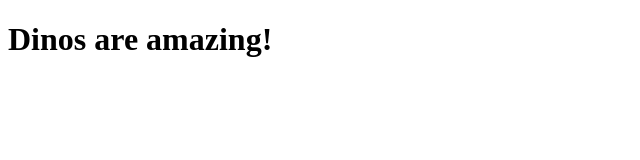
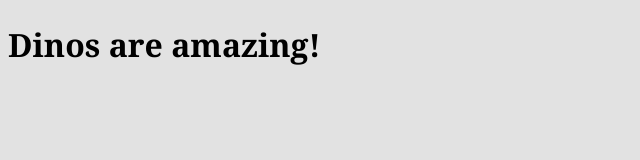
Before and after one commit to pipeclap/intro-to-github, a plain HTML site: page index.html in a window 1280 px wide. Shown: the whole page, without its empty margins (0-640 px from the left). Drawn offline with Linux system fonts and the light colour scheme.

Commit message:
Added css

```diff
--- /dev/null
+++ b/css/general.css
@@ -0,0 +1,5 @@
+@charset "UTF-8";
+html{
+	background-color: #e2e2e2;
+	font: normal 100%/1.5 Georgia,serif;
+}/* CSS Document */
--- a/index.html
+++ b/index.html
@@ -2,6 +2,7 @@
 <html>
 <head>
 <meta charset="UTF-8">
+<link href="css/general.css" rel="stylesheet">
 <title>Dinousaurs Rock!</title>
 </head>
 
```
